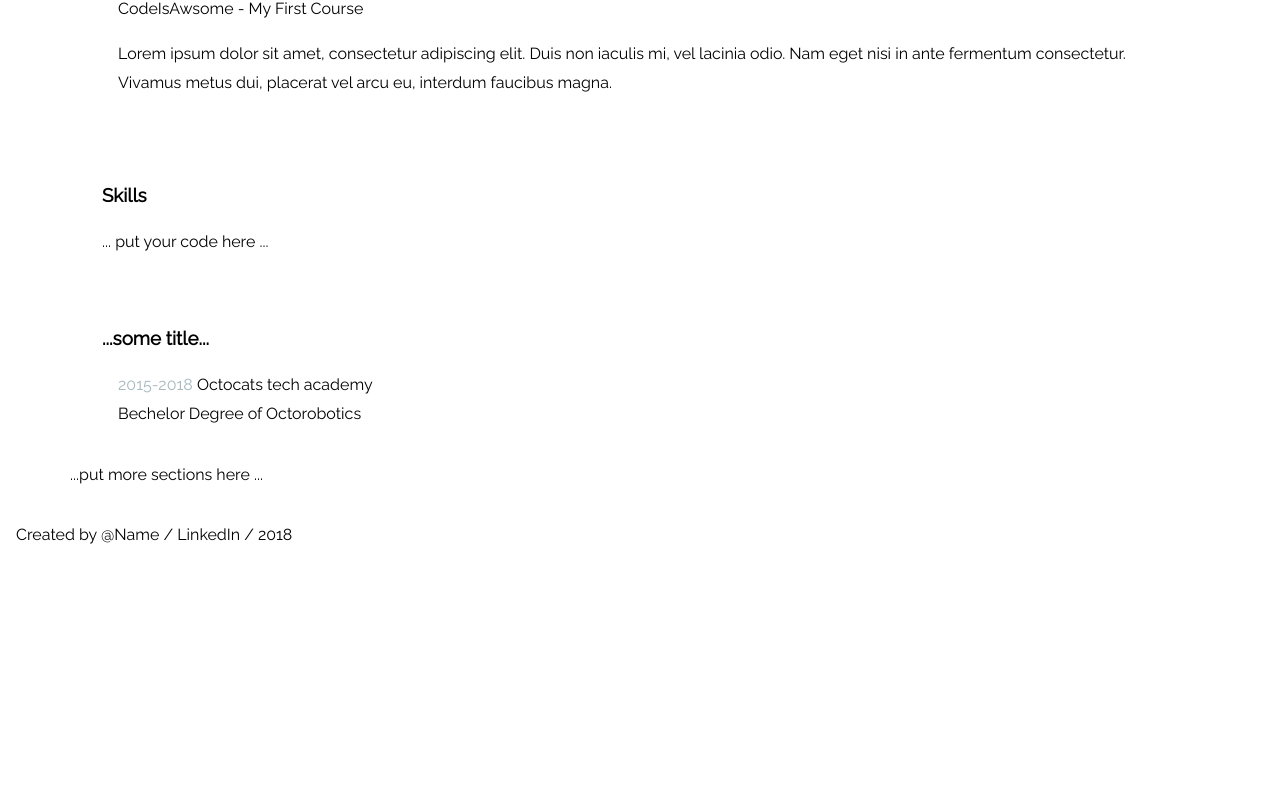
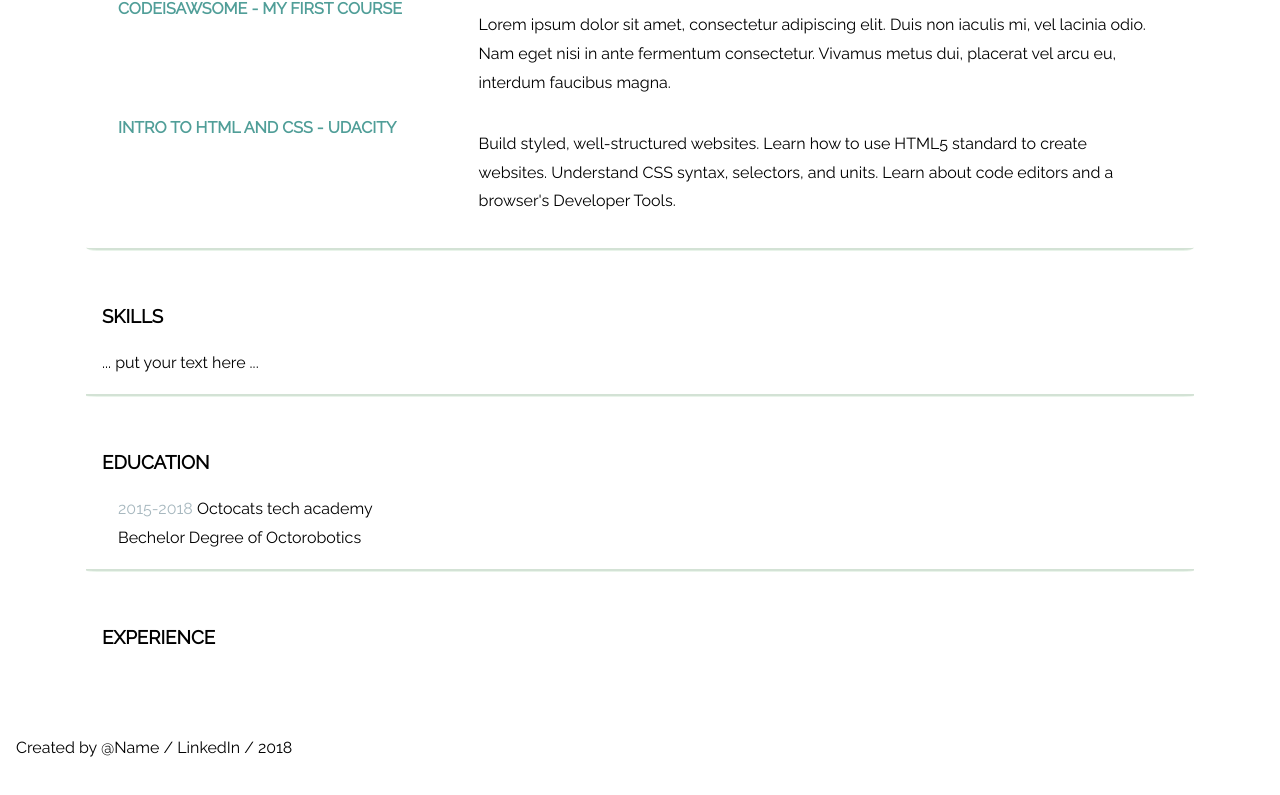
Before and after one commit to mateuszkidawa/MyCV, a plain HTML site: page index.html in a window 1280 px wide. Shown: the part 541-1336 px from the top of the page. Before the commit the page ends 1123 px from the top, so only its background shows below. Drawn offline with Linux system fonts and the light colour scheme.

Commit message:
add workshops and courses

```diff
--- a/index.html
+++ b/index.html
@@ -3,7 +3,9 @@
   <head>
     <meta charset="UTF-8" />
     <title>Example CV website</title>
-    <meta name="description" content="Website which I created to improve my HTML/CSS skills" />
+    <meta
+      name="description"
+      content="Website which I created to improve my HTML/CSS skills" />
     <meta name="author" content="Mateusz Kidawa" />
     <meta name="viewport" content="width=device-width, initial-scale=1.0" />
     <link rel="stylesheet" type="text/css" href="style.css" />
@@ -14,46 +16,59 @@
       <div>
         <img src="img/avatar.jpg" />
       </div>
-      <h1>first second name</h1>
+      <h1>Mateusz Kidawa</h1>
       <section>
         <p>
-          Your story goes here... e.g. Hello! I am xyz. I work as web designer and front-end
-          developer. I have passion for pixel perfect, minimal and easy to use interfaces.
+          Your story goes here... e.g. Hello! I am xyz. I work as web designer and
+          front-end developer. I have passion for pixel perfect, minimal and easy to
+          use interfaces.
         </p>
       </section>
     </header>
     <main>
-      <!--Courses -->
       <section>
         <h3>Courses & Workshops</h3>
+        <!-- Courses ... -->
         <article class="course">
           <div class="title">CodeIsAwsome - My First Course</div>
-          <div class="descrition">
+          <div class="description">
             <p>
-              Lorem ipsum dolor sit amet, consectetur adipiscing elit. Duis non iaculis mi, vel
-              lacinia odio. Nam eget nisi in ante fermentum consectetur. Vivamus metus dui, placerat
-              vel arcu eu, interdum faucibus magna.
+              Lorem ipsum dolor sit amet, consectetur adipiscing elit. Duis non
+              iaculis mi, vel lacinia odio. Nam eget nisi in ante fermentum
+              consectetur. Vivamus metus dui, placerat vel arcu eu, interdum faucibus
+              magna.
             </p>
           </div>
         </article>
+        <article class="course">
+          <div class="title">
+            Intro to HTML and CSS - Udacity          </div>
+          <div class="description">
+            <p>Build styled, well-structured websites.
+          Learn how to use HTML5 standard to create websites.
+          Understand CSS syntax, selectors, and units.
+          Learn about code editors and a browser's Developer Tools.
+          </p>
+          </div>
+        </article>
       </section>
-      <!-- Skilss -->
       <section>
         <h3>Skills</h3>
-
-        ... put your code here ...
+        <!-- Skills ... -->
+        ... put your text here ...
       </section>
-      <!-- Education -->
       <section>
-        <h3>...some title...</h3>
+        <h3>Education</h3>
+        <!-- Education ... -->
         <article>
           <div class="school"><span>2015-2018</span> Octocats tech academy</div>
-          <div class="descrition">Bechelor Degree of Octorobotics</div>
+          <div class="description">Bechelor Degree of Octorobotics</div>
         </article>
       </section>
-      <!-- Experience / Projects / Portfolio ... -->
-
-      ...put more sections here ...
+      <section>
+        <h3>Experience</h3>
+        <!-- Experience / Projects / Portfolio ... -->
+      </section>
     </main>
     <footer>
       <p>Created by @Name / LinkedIn / 2018</p>
--- a/style.css
+++ b/style.css
@@ -44,17 +44,44 @@ h1 {
   text-transform: uppercase;
 }
 
+h3 {
+  font-weight: bold;
+  text-transform: uppercase;
+}
+
+main section:not(:last-child) {
+  border-bottom: rgba(23, 143, 39, 0.096);
+  border-bottom-style:groove;
+  border-radius: 1%;
+}
+
 main {
   max-width: 1140px;
 }
 
 .course {
+  display: flex;
+  flex-wrap: wrap;
 }
 
 .course .title {
+  font-weight: bold;
+  text-transform: uppercase;
+  color: #509e98;
 }
 
-.course .descrition {
+.course .description {
+  flex: 0 0 66.6%;
+  max-width: 66.6%;
+}
+
+.course .description p {
+  padding-left: 1em;
+}
+
+.course .title {
+  flex: 0 0 33.3%;
+  max-width: 33%;
 }
 
 .school span {
```
